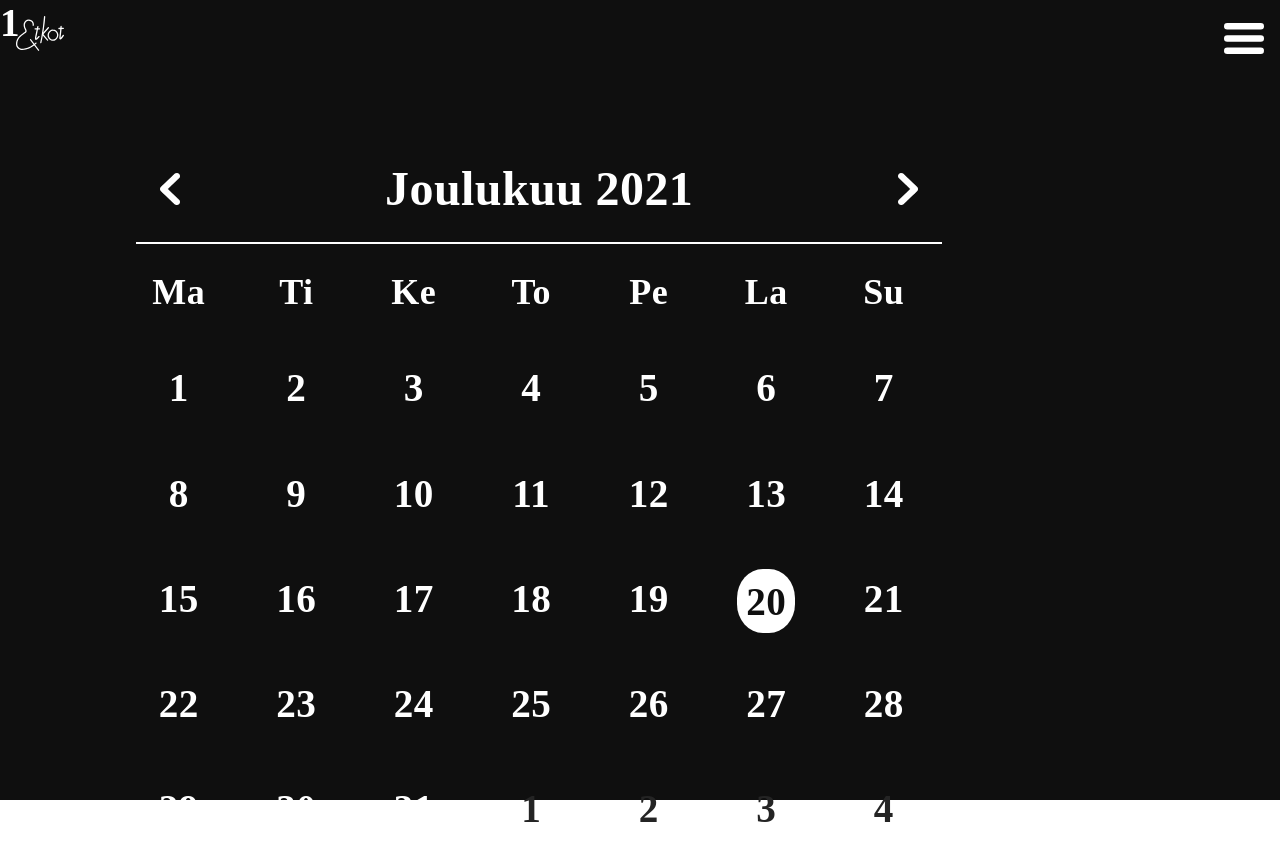
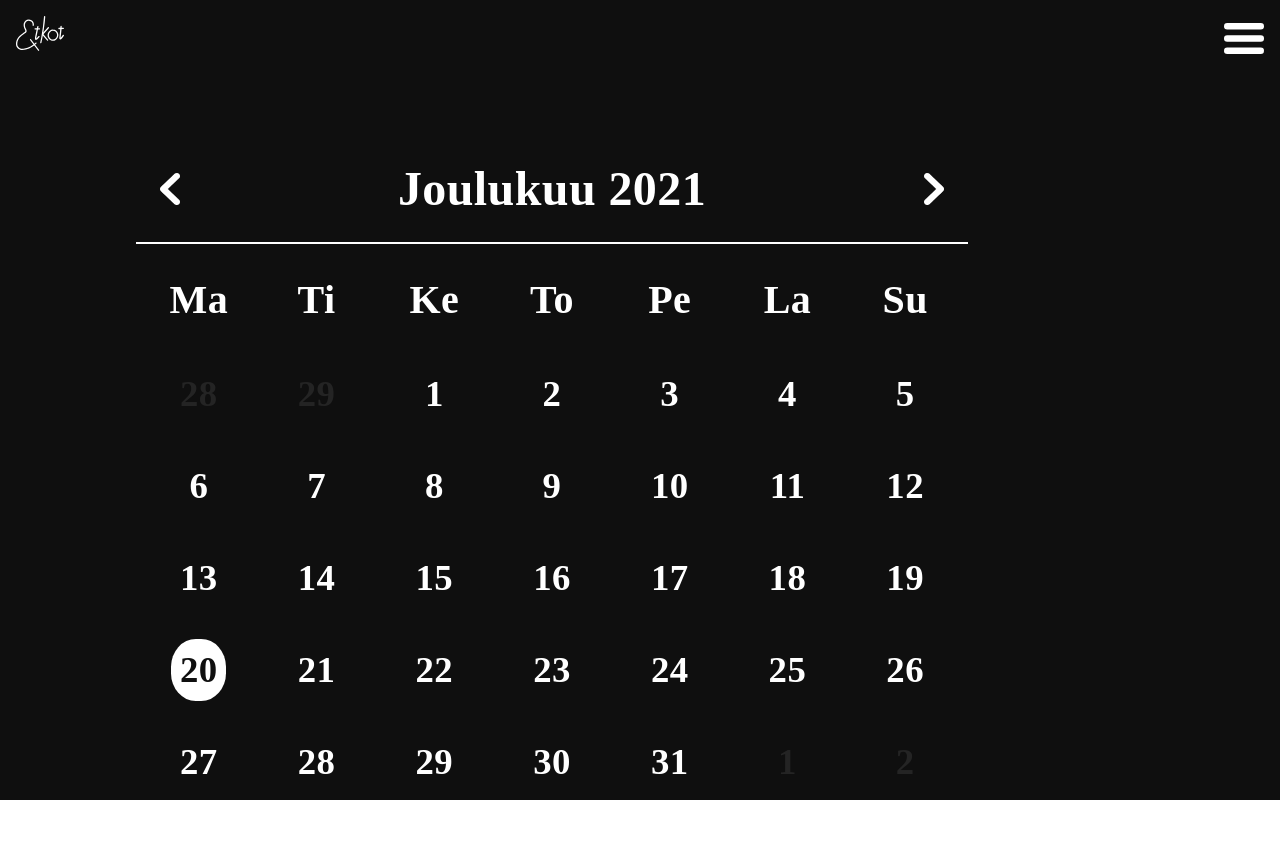
Before and after one commit to etkot/etkot-frontpage, a React (Create React App) app: page /calendar in a window 1280 px wide. Shown: the top 860 px of the page. After the commit the page ends 808 px from the top, so only its background shows below. Built offline with nearby package versions, Linux system fonts and the light colour scheme; a web font is replaced by a local one.

Commit message:
Implemented spaghetti fix to calendar

```diff
--- a/src/components/Calendar/Calendar.scss
+++ b/src/components/Calendar/Calendar.scss
@@ -24,7 +24,7 @@
     position: absolute;
     top: 9rem;
     left: 8.5rem;
-    width: 63vw;
+    width: 65vw;
   }
   &-title-row {
     display: flex;
@@ -44,7 +44,7 @@
     margin: 0;
     margin-top: 1.2rem;
     margin-bottom: 1.5rem;
-    font-size: 2.25rem !important;
+    font-size: 2.5rem !important;
     text-align: right;
   }
 
@@ -53,19 +53,23 @@
     grid-template-columns: repeat(7, 1fr);
     margin-left: -1rem;
     justify-items: center;
+    margin-left: 0.25rem;
+    margin-right: 0.25rem;
   }
   &-date {
     color: $text-color;
     font-family: 'Century Gothic';
     font-weight: bold;
-    font-size: 2.45rem;
+    font-size: 2.3rem;
     cursor: default;
+    margin-top: 1.5rem;
+    margin-bottom: 1.5rem;
 
     &.current-month {
       cursor: pointer;
       transition: 0.4s;
       &:hover {
-        transform: scale(0.9);
+        transform: scale(1.1);
       }
     }
 
--- a/src/components/Calendar/index.tsx
+++ b/src/components/Calendar/index.tsx
@@ -16,9 +16,10 @@ const Calendar: FC = () => {
   dayjs.extend(isoWeek);
   dayjs.locale('fi');
   const today = dayjs();
+  const firstOfCurrentMonth = dayjs(new Date(today.year(), today.month(), 1));
   const weekDays = ['Ma', 'Ti', 'Ke', 'To', 'Pe', 'La', 'Su'];
 
-  const [shownMonth, setShownMonth] = useState(today);
+  const [shownMonth, setShownMonth] = useState(firstOfCurrentMonth);
 
   const changeMonth = (add: boolean) => {
     add ? setShownMonth(shownMonth.add(1, 'month')) : setShownMonth(shownMonth.subtract(1, 'month'));
@@ -32,13 +33,10 @@ const Calendar: FC = () => {
         </Link>
       </div>
 
-      <div className='calendar-date'>{shownMonth.isoWeekday()}</div>
-
       <div className='calendar-container'>
         <div className='calendar-title-row'>
           <img src={left} alt='left' className='arrow' onClick={() => changeMonth(false)} />
           <h1 className='calendar-text'>{shownMonth.format('MMMM YYYY')}</h1>
-          {/* <h1 className='calendar-text'>{today.format('ddd DD. MMM YYYY')}</h1> */}
           <img src={right} alt='right' className='arrow' onClick={() => changeMonth(true)} />
         </div>
 
@@ -87,8 +85,16 @@ const Calendar: FC = () => {
                   </h1>
                 );
               })
-            : shownMonth.isoWeekday() < 7 && shownMonth.isoWeekday() + shownMonth.daysInMonth() <= 34 // I don't even know
-            ? [...Array(35 - shownMonth.daysInMonth() - shownMonth.isoWeekday())].map((_, i) => {
+            : shownMonth.isoWeekday() <= 7 && shownMonth.isoWeekday() + shownMonth.daysInMonth() <= 35 // I don't even know
+            ? [...Array(35 - shownMonth.daysInMonth() - (shownMonth.isoWeekday() - 1))].map((_, i) => {
+                return (
+                  <h1 className='calendar-date past' key={i}>
+                    {i + 1}
+                  </h1>
+                );
+              })
+            : shownMonth.daysInMonth() + shownMonth.isoWeekday() > 35
+            ? [...Array(42 - shownMonth.daysInMonth() - (shownMonth.isoWeekday() - 1))].map((_, i) => {
                 return (
                   <h1 className='calendar-date past' key={i}>
                     {i + 1}
```
